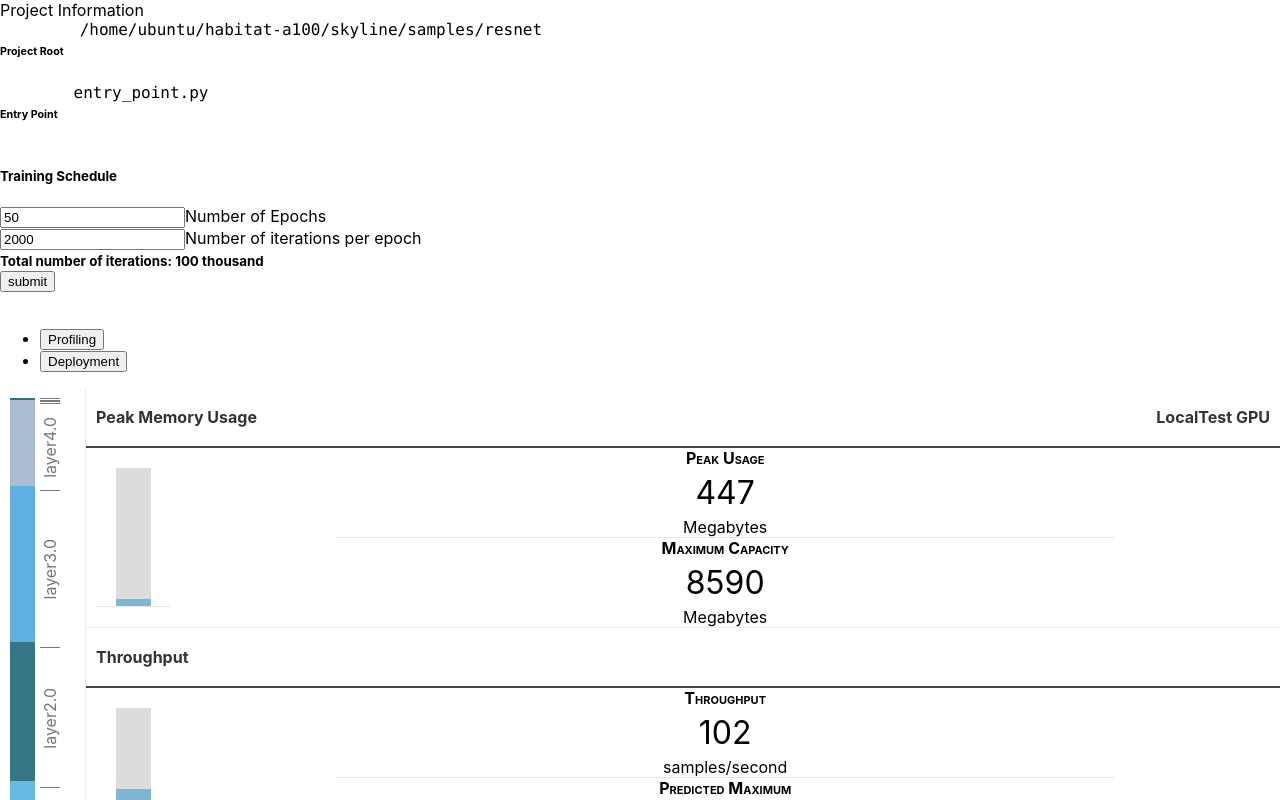
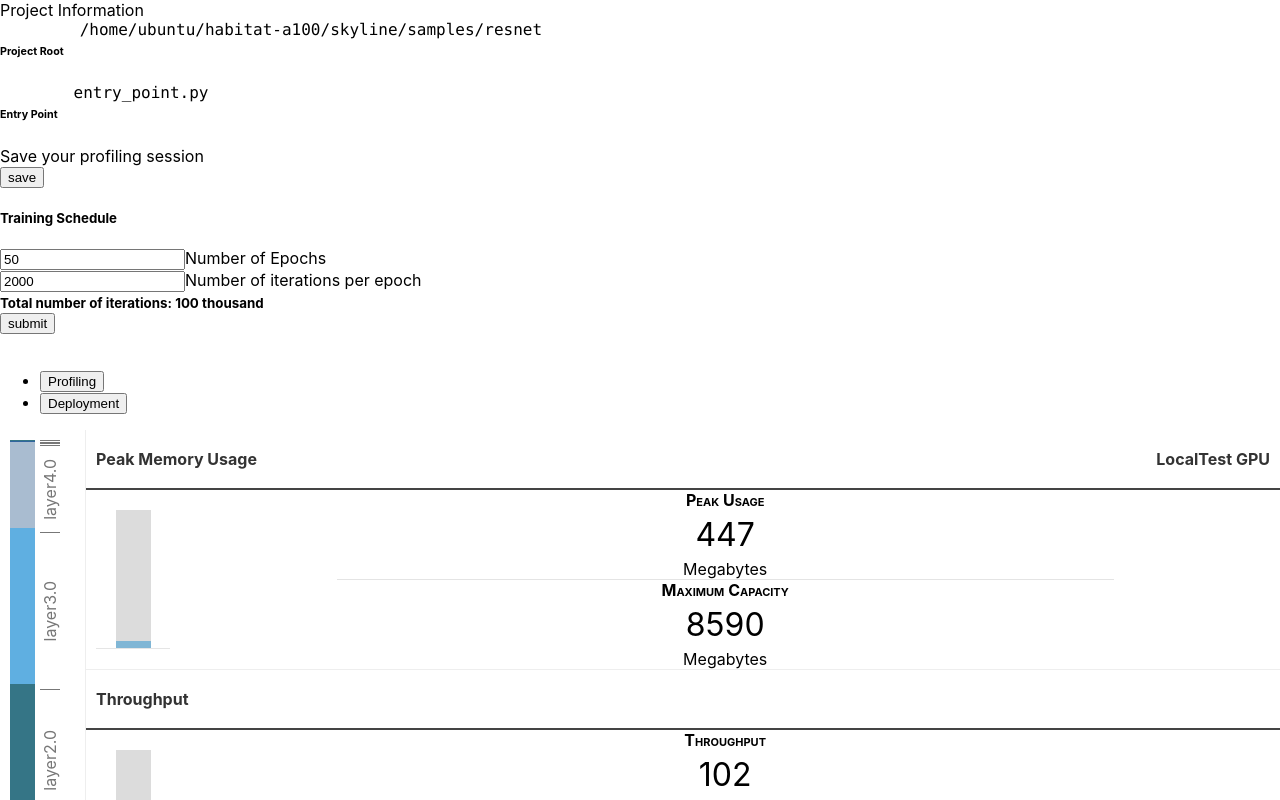
Before and after one commit to CentML/DeepView.Explore, a React (Create React App) app in the folder deepview-explore/react-ui/: page / in a window 1280 px wide. Shown: the top 800 px of the page. Built offline with nearby package versions, Linux system fonts and the light colour scheme.

Commit message:
initial changes

```diff
--- a/deepview-explore/react-ui/src/App.js
+++ b/deepview-explore/react-ui/src/App.js
@@ -20,6 +20,7 @@ import { profiling_data } from "./data/mock_data";
 import EnergyConsumption from "./sections/EnergyConsumption";
 import Iterations from "./sections/Iterations";
 import MemThroughputContainer from "./sections/MemThroughputContainer";
+import SaveSession from "./sections/SaveSession";
 
 import { useSelector, useDispatch } from "react-redux";
 import { updateDeepviewState } from "./redux/slices/analysisStateSlice";
@@ -165,6 +166,7 @@ function App() {
               )}
             </Card.Body>
           </Card>
+          <SaveSession timeBreakDown={timeBreakDown} />
           <Iterations />
           <br></br>
           <Tabs defaultActiveKey="profiling" className="mb-3">
--- /dev/null
+++ b/deepview-explore/react-ui/src/sections/SaveSession.js
@@ -0,0 +1,45 @@
+import React from "react";
+import Button from "react-bootstrap/Button";
+import Form from "react-bootstrap/Form";
+import { useSelector } from "react-redux";
+
+const SaveSession = ({ timeBreakDown }) => {
+  const { vscodeApi } = useSelector((state) => state.vsCodeSliceReducer);
+  const { analysisState } = useSelector(
+    (state) => state.analysisStateSliceReducer
+  );
+  const { epochs, iterPerEpoch } = useSelector(
+    (state) => state.trainingScheduleReducer
+  );
+  const fileNamesSet = new Set();
+  timeBreakDown?.fine?.forEach((elem) => {
+    if (elem.file_refs && elem.file_refs.length > 0) {
+      fileNamesSet.add(elem.file_refs[0].path);
+    }
+  });
+  console.log(fileNamesSet);
+  const handleSubmit = (e) => {
+    e.preventDefault();
+    vscodeApi?.postMessage({
+      command: "save_profiling_session",
+      file_names: [...fileNamesSet],
+      analysisState,
+      epochs,
+      iterPerEpoch,
+    });
+  };
+  return (
+    <>
+      <div>Save your profiling session</div>
+      <Form onSubmit={handleSubmit} className="mt-2">
+        <Form.Group className="mt-1">
+          <Button variant="outline-primary" type="submit">
+            save
+          </Button>
+        </Form.Group>
+      </Form>
+    </>
+  );
+};
+
+export default SaveSession;
```
